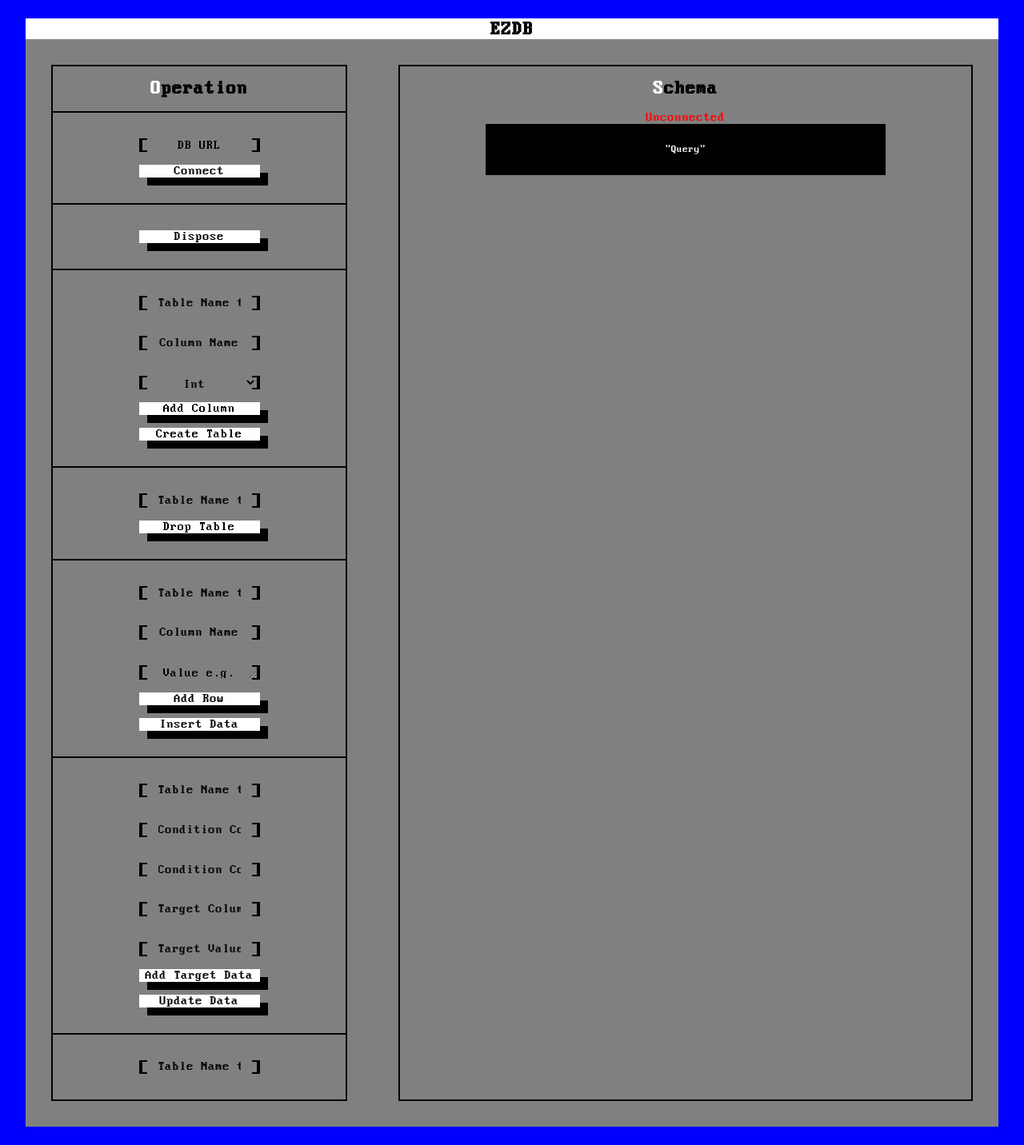
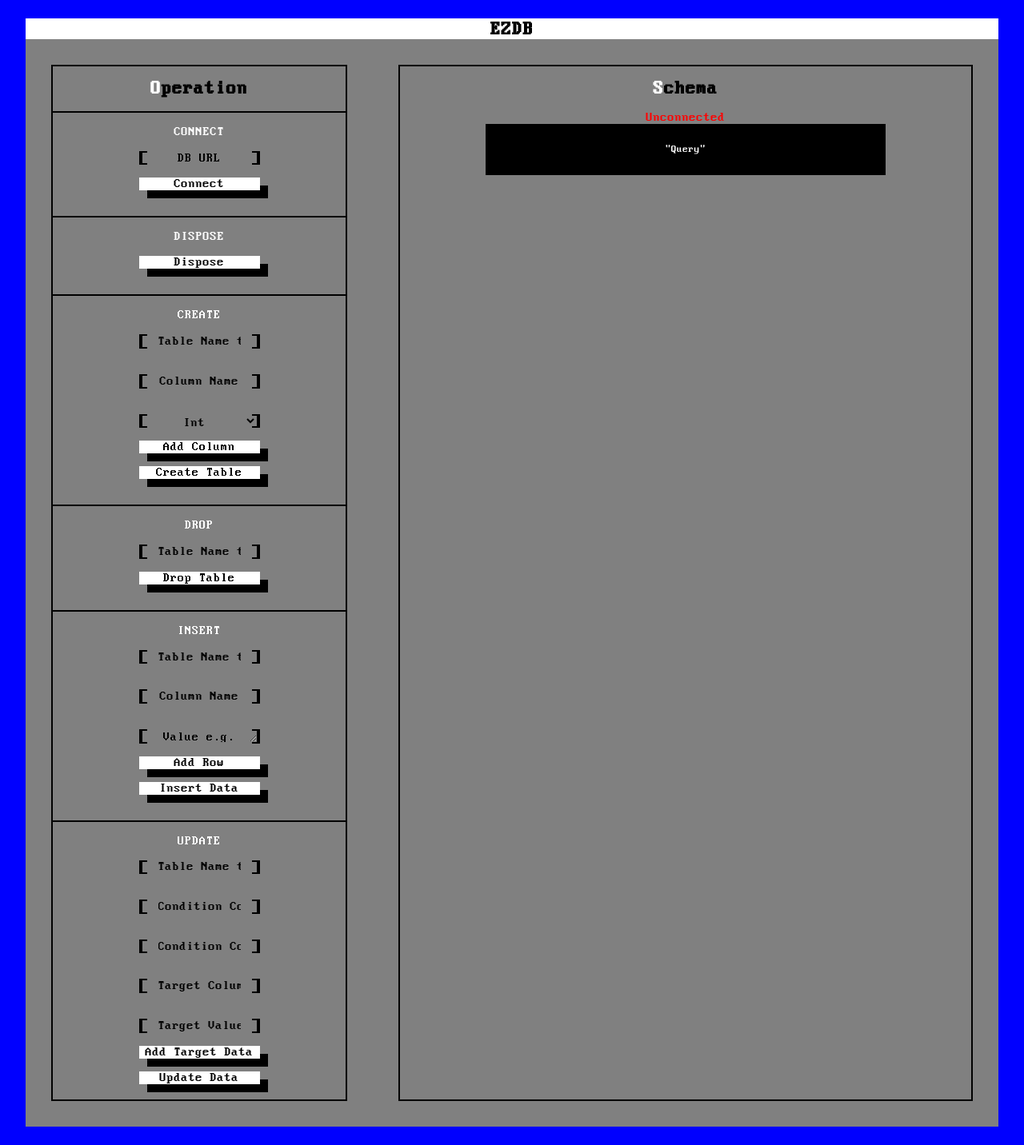
Before and after one commit to sionkimadd/sql_admin, a Flask app: page / in a window 1280 px wide. Shown: the whole page at 80% size. Run offline with Flask 3, Linux system fonts and the light colour scheme; data that the repository does not hold is empty.

Commit message:
Update label for operations

```diff
--- a/static/css/styles.css
+++ b/static/css/styles.css
@@ -83,8 +83,17 @@ form {
     border-top: 2px solid black;
 }
 
+label {
+    font-size: 1rem;
+    color:white
+}
+
 .dispose_form {
-    padding-top: 2rem;
+    padding-top: 1rem;
+}
+
+.dispose_label {
+    padding-bottom: 1rem;
 }
 
 input, textarea, select {
--- a/templates/index.html
+++ b/templates/index.html
@@ -12,15 +12,18 @@
         <div class="left-panel">
             <h2><span class="highlight">O</span>peration</h2>
             <form method="POST" action="{{ url_for('connect_db') }}">
+                <label>CONNECT</label>
                 <input type="text" id="dbURLInput" name="dbURLInput" placeholder="DB URL">
                 <button type="submit">Connect</button>
             </form>
 
             <form class="dispose_form" method="POST" action="{{ url_for('dispose_db') }}">
+                <label class="dispose_label" >DISPOSE</label>
                 <button type="submit">Dispose</button>
             </form>
 
             <form method="POST" action="{{ url_for('create_table') }}">
+                <label>CREATE</label>
                 <input type="text" id="tableNameInput" name="tableNameInput" placeholder="Table Name to Create">
                 <div id="columns">
                     <div class="column">
@@ -42,11 +45,13 @@
             </form>
 
             <form method="POST" action="{{ url_for('drop_table') }}">
+                <label>DROP</label>
                 <input type="text" id="dropTableNameInput" name="dropTableNameInput" placeholder="Table Name to Drop">
                 <button type="submit">Drop Table</button>
             </form>
 
             <form method="POST" action="{{ url_for('insert_data') }}">
+                <label>INSERT</label>
                 <input type="text" id="tableNameInput" name="tableNameInput" placeholder="Table Name to Insert Data">
                 <div id="rows">
                     <div class="row">
@@ -59,6 +64,7 @@
             </form>
 
             <form method="POST" action="{{ url_for('update_data') }}">
+                <label>UPDATE</label>
                 <input type="text" id="tableNameInput" name="tableNameInput" placeholder="Table Name to Update Data">
                 <input type="text" id="conditionColInput" name="conditionColInput" placeholder="Condition Column Name">
                 <input type="text" id="conditionValueInput" name="conditionValueInput" placeholder="Condition Column Value">
@@ -73,6 +79,7 @@
             </form>
 
             <form method="POST" action="{{ url_for('delete_data') }}">
+                <label>DELETE</label>
                 <input type="text" id="tableNameInput" name="tableNameInput" placeholder="Table Name to Delete Data">
                 <div id="deleteConditions">
                     <div class="deleteCondition">
```
